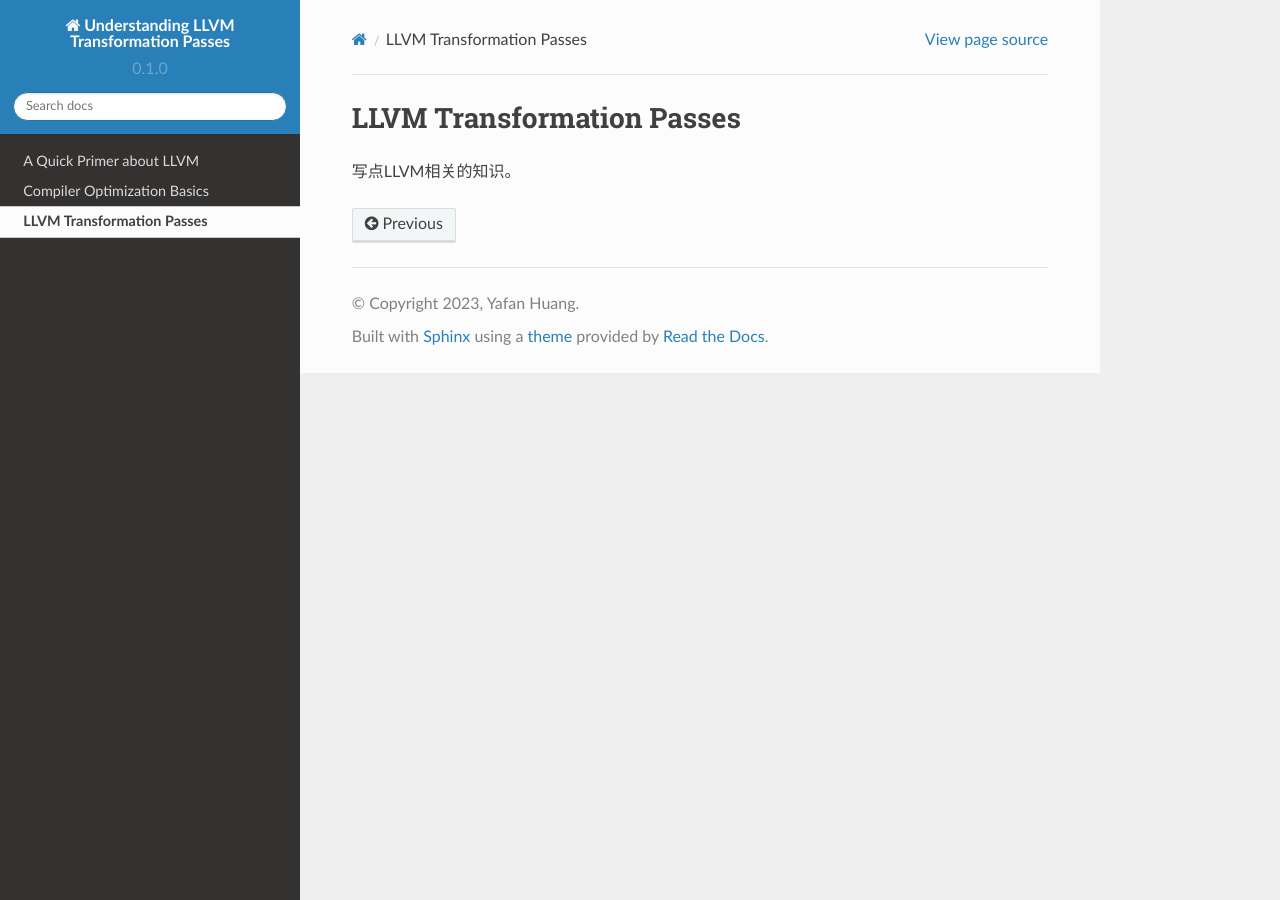
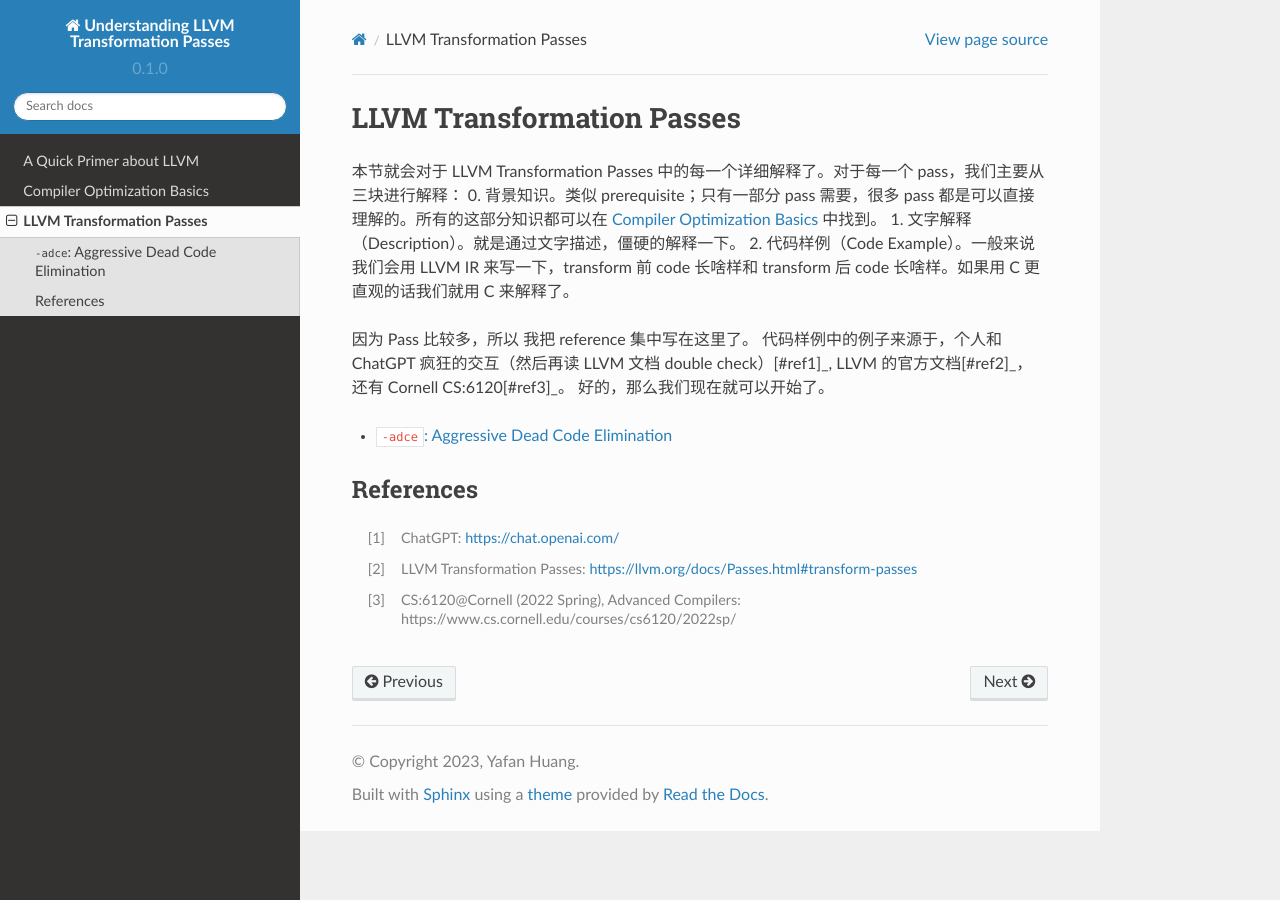
Before and after one commit to hyfshishen/understanding-llvm-transformation-passes, a Sphinx documentation site: the page built from docs/source/LLVM-transformation-passes/index.rst, in a window 1280 px wide. Built offline with Sphinx 7.4.7 and the Read the Docs theme 2.0.0, drawn with Linux system fonts in a browser that asks for light colours.

Commit message:
yafan's one-year-long code start

```diff
--- a/docs/source/LLVM-transformation-passes/index.rst
+++ b/docs/source/LLVM-transformation-passes/index.rst
@@ -2,4 +2,22 @@
 LLVM Transformation Passes
 **************
 
-写点LLVM相关的知识。
+本节就会对于 LLVM Transformation Passes 中的每一个详细解释了。对于每一个 pass，我们主要从三块进行解释：
+0. 背景知识。类似 prerequisite；只有一部分 pass 需要，很多 pass 都是可以直接理解的。所有的这部分知识都可以在 :doc:`../compiler-basics/index` 中找到。
+1. 文字解释（Description）。就是通过文字描述，僵硬的解释一下。
+2. 代码样例（Code Example）。一般来说我们会用 LLVM IR 来写一下，transform 前 code 长啥样和 transform 后 code 长啥样。如果用 C 更直观的话我们就用 C 来解释了。
+
+因为 Pass 比较多，所以 我把 reference 集中写在这里了。
+代码样例中的例子来源于，个人和 ChatGPT 疯狂的交互（然后再读 LLVM 文档 double check）[#ref1]_, LLVM 的官方文档[#ref2]_，还有 Cornell CS:6120[#ref3]_。
+好的，那么我们现在就可以开始了。
+
+.. toctree::
+   :maxdepth: 1
+
+   00-aggressive-dead-code-elimination
+
+References
+--------
+.. [#ref1] ChatGPT: https://chat.openai.com/
+.. [#ref2] LLVM Transformation Passes: https://llvm.org/docs/Passes.html#transform-passes
+.. [#ref3] CS:6120@Cornell (2022 Spring), Advanced Compilers: https://www.cs.cornell.edu/courses/cs6120/2022sp/
--- a/docs/source/index.rst
+++ b/docs/source/index.rst
@@ -50,7 +50,7 @@ Content
 
 Contributing
 --------
-这份文档是 `Yafan Huang <https://hyfshishen.github.io/>`_ 在2023暑假的业余时间写的，文档源代码被在 `Github <https://github.com/hyfshishen/understanding-llvm-transformation-passes>`__ 上。
+这份文档是 `Yafan Huang <https://hyfshishen.github.io/>`_ 在2023暑假和2024秋天的业余时间写的，文档源代码被在 `Github <https://github.com/hyfshishen/understanding-llvm-transformation-passes>`__ 上。
 如果你发现了这个文档中的任何错误或者是问题（当然能花时间读我就已经很荣幸了QwQ），欢迎邮件联系 yafan-huang *at* uiowa *dot* edu，多谢多谢！
 
 License
```
Also changed, not shown: docs/source/LLVM-transformation-passes/00-aggressive-dead-code-elimination.rst (added, +31 -0 lines).
